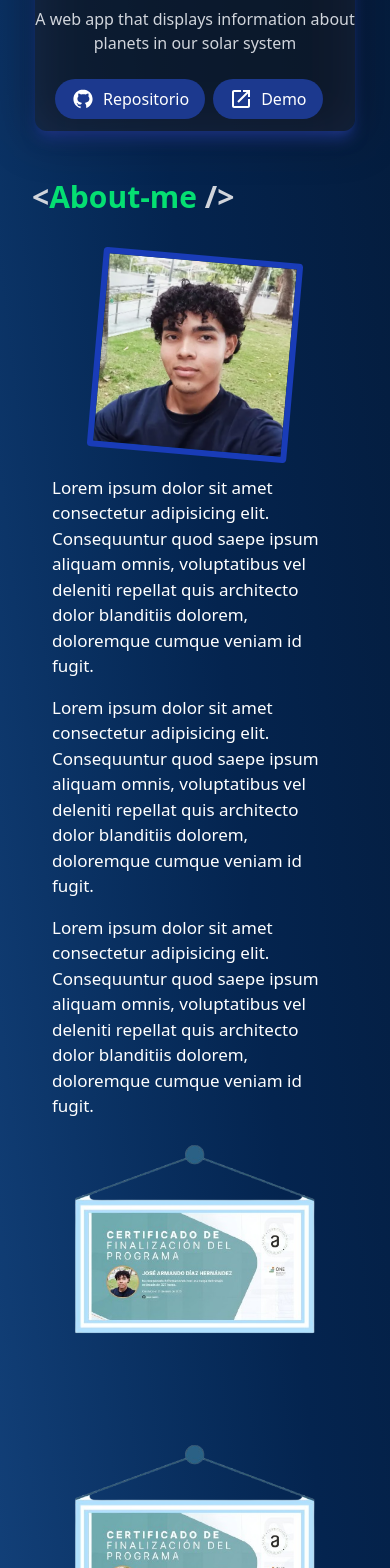
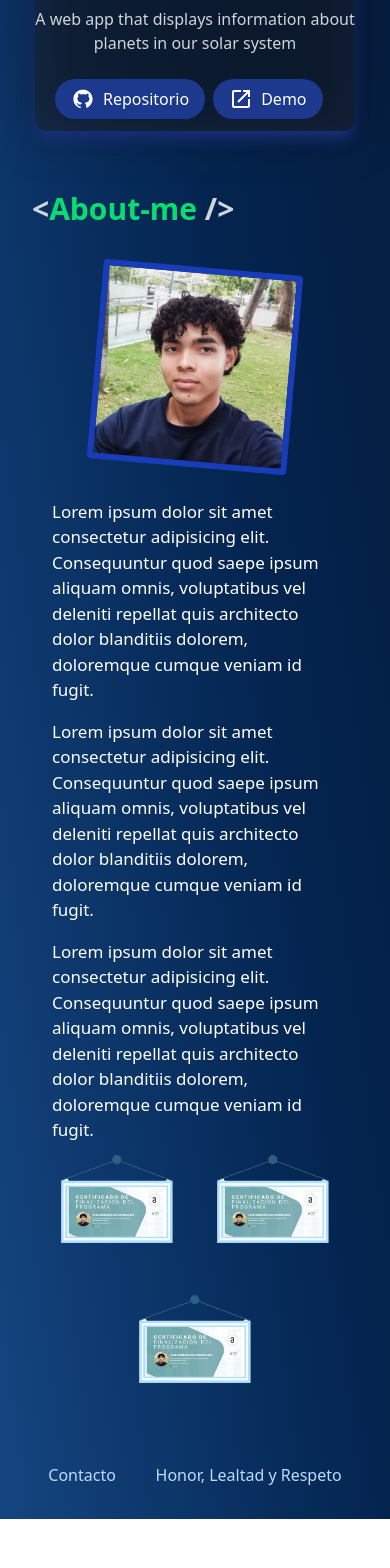
Before and after one commit to jose-advh/mi-portfolio, a React (Vite) app: page / in a window 390 px wide. Shown: the part 1340-2908 px from the top of the page. After the commit the page ends 2859 px from the top, so only its background shows below. Built offline with nearby package versions, Linux system fonts and the light colour scheme.

Commit message:
Some changes

```diff
--- a/src/components/Aboutme/index.jsx
+++ b/src/components/Aboutme/index.jsx
@@ -4,11 +4,11 @@ const Aboutme = () => {
   return (
     <section
       id="aboutme"
-      className="flex flex-col justify-center items-start gap-10 pt-12"
+      className="flex flex-col justify-center items-start gap-10 pt-15 lg:pt-12"
     >
       <Title title="About-me" />
       <article className="flex flex-col items-center lg:flex-row justify-between text-start w-[100%] lg:w-[90%] m-auto text-white gap-5">
-        <section className="flex flex-col text-[17px] lg:order-1 order-2 gap-4 w-[100%] lg:w-[70%] ">
+        <section className="flex flex-col pt-3 lg:pt-0 text-[17px] lg:order-1 order-2 gap-4 w-[100%] lg:w-[70%] ">
           <p className="rounded px-5">
             Lorem ipsum dolor sit amet consectetur adipisicing elit.
             Consequuntur quod saepe ipsum aliquam omnis, voluptatibus vel
--- a/src/components/Certifications/index.jsx
+++ b/src/components/Certifications/index.jsx
@@ -1,20 +1,20 @@
 const Certifications = () => {
   return (
-    <article className="flex flex-wrap justify-evenly items-center">
+    <article className="flex flex-wrap justify-evenly items-center w-[100%] m-auto lg:m-0 lg:w-[70%]">
       <img
         src="/imgs/certifications/prueba.png"
         alt="Certificado oracle"
-        className="w-75"
+        className="w-35"
       />
       <img
         src="/imgs/certifications/prueba.png"
         alt="Certificado oracle"
-        className="rounded w-75"
+        className="rounded w-35"
       />
       <img
         src="/imgs/certifications/prueba.png"
         alt="Certificado oracle"
-        className="rounded w-75"
+        className="rounded w-35"
       />
     </article>
   );
--- a/src/components/Footer/index.jsx
+++ b/src/components/Footer/index.jsx
@@ -1,9 +1,9 @@
 const Footer = () => {
   return (
     <footer className="mt-10">
-      <ul className="flex w-[75%] m-auto justify-between text-blue-200">
+      <ul className="flex w-[90%] m-auto items-center justify-between text-blue-200">
         <li>
-          <a href="#">Lorem Impsun</a>
+          <a href="#">Contacto</a>
         </li>
         <li>
           <a href="#">Honor, Lealtad y Respeto</a>
```
